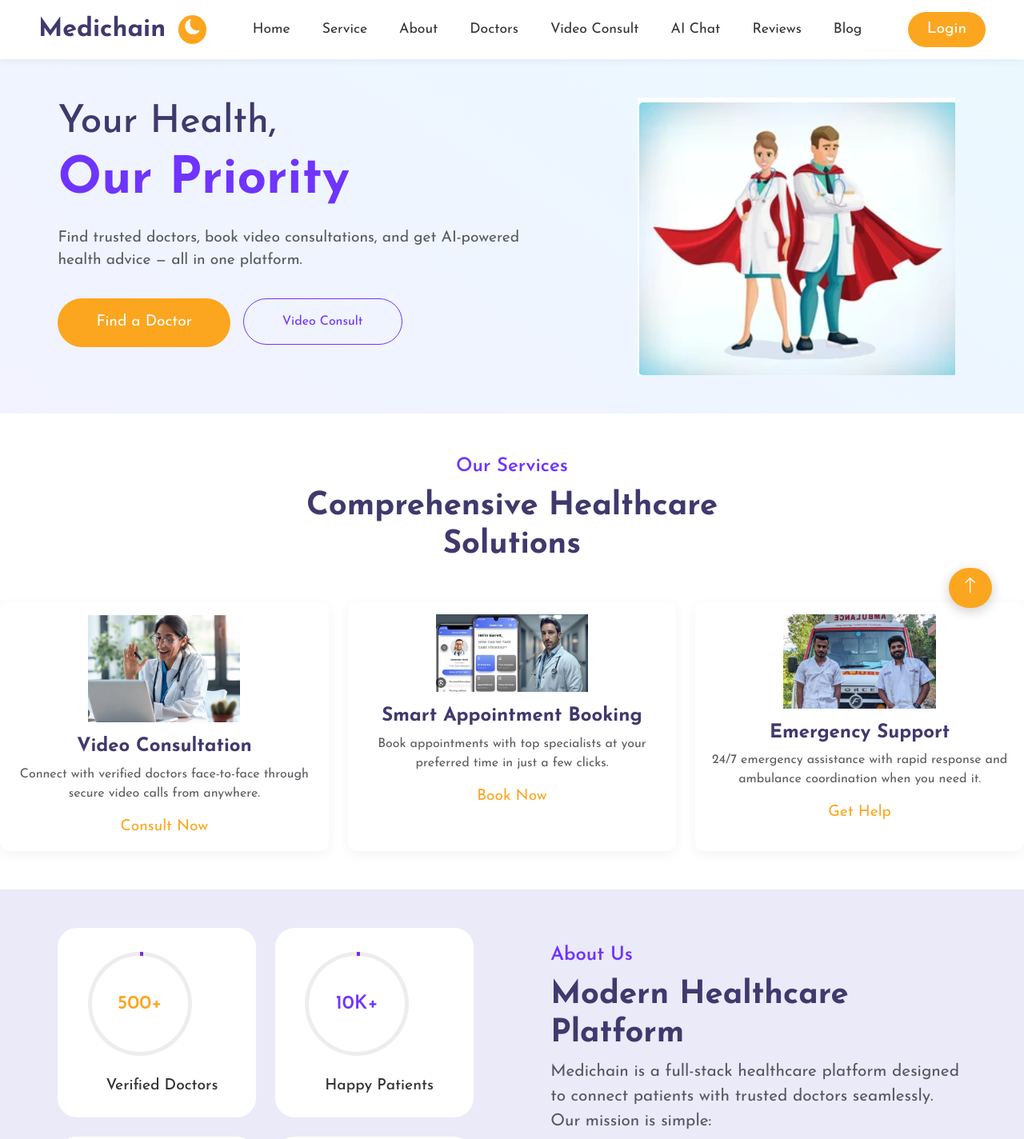
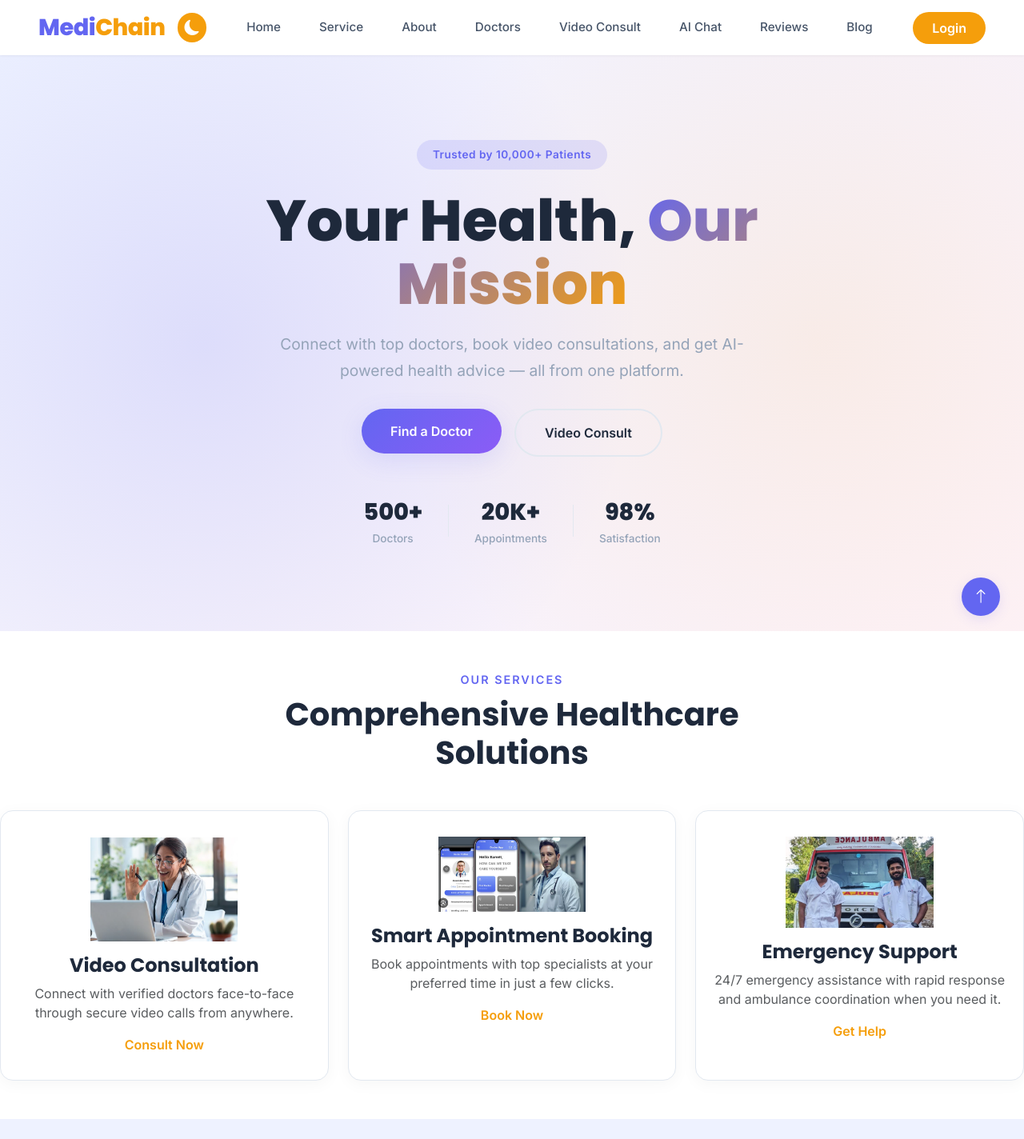
Before and after one commit to Deepali-aggarwal/Medichain---A-virtual-site, a React (Vite) app in the folder client/: page / in a window 1280 px wide. Shown: the top 1424 px of the page at 80% size. Built offline with nearby package versions, Linux system fonts and the light colour scheme.

Commit message:
Feat: Complete UI redesign - centered hero without image, modern colors, Poppins/Inter fonts, gradient accents

```diff
--- a/client/src/components/Navbar.tsx
+++ b/client/src/components/Navbar.tsx
@@ -18,8 +18,8 @@ export default function Navbar({ darkMode, setDarkMode }: NavbarProps) {
   return (
     <nav className="navbar navbar-expand-lg navbar-light bg-white sticky-top" id="navbar-top">
       <div className="container-fluid px-3 px-md-5">
-        <Link className="navbar-brand fw-bold fs-2" to="/" style={{ color: 'var(--heading)' }}>
-          Medichain
+        <Link className="navbar-brand" to="/" style={{ color: 'var(--accent2)', fontFamily: "'Poppins', sans-serif", fontWeight: 800, fontSize: '1.8rem', letterSpacing: '-0.5px' }}>
+          Medi<span style={{ color: 'var(--accent)' }}>Chain</span>
         </Link>
         <div className="d-flex align-items-center gap-2">
           <button
--- a/client/src/index.css
+++ b/client/src/index.css
@@ -1,378 +1,427 @@
 @import 'bootstrap/dist/css/bootstrap.min.css';
 @import 'bootstrap-icons/font/bootstrap-icons.css';
-@import url('https://fonts.googleapis.com/css2?family=Josefin+Sans:wght@300;400;500;600;700&display=swap');
+@import url('https://fonts.googleapis.com/css2?family=Inter:wght@300;400;500;600;700;800;900&family=Poppins:wght@300;400;500;600;700;800;900&display=swap');
 
 :root {
   --bg: #ffffff;
-  --bg2: #f0f2f5;
-  --bg3: rgb(234, 234, 249);
-  --heading: #3f396d;
-  --text: #333;
-  --text-muted: #6c757d;
-  --accent: #fca61f;
-  --accent2: #6f34fe;
-  --card-bg: #fff;
-  --border: #ddd;
+  --bg2: #f8fafc;
+  --bg3: #eef2ff;
+  --heading: #1e293b;
+  --text: #475569;
+  --text-muted: #94a3b8;
+  --accent: #f59e0b;
+  --accent2: #6366f1;
+  --accent-glow: rgba(99, 102, 241, 0.15);
+  --card-bg: #ffffff;
+  --border: #e2e8f0;
+  --hero-start: #eef2ff;
+  --hero-end: #fdf2f8;
 }
 
 [data-theme="dark"] {
-  --bg: #121212;
-  --bg2: #1a1a2e;
-  --bg3: #1e1e3a;
-  --heading: #e0e0ff;
-  --text: #e0e0e0;
-  --text-muted: #aaa;
-  --accent: #fca61f;
-  --accent2: #8b5cf6;
-  --card-bg: #1e1e2e;
-  --border: #333;
+  --bg: #0f172a;
+  --bg2: #1e293b;
+  --bg3: #1e1b4b;
+  --heading: #f1f5f9;
+  --text: #cbd5e1;
+  --text-muted: #64748b;
+  --accent: #fbbf24;
+  --accent2: #818cf8;
+  --accent-glow: rgba(129, 140, 248, 0.15);
+  --card-bg: #1e293b;
+  --border: #334155;
+  --hero-start: #0f172a;
+  --hero-end: #1e1b4b;
 }
 
-* {
-  margin: 0;
-  padding: 0;
-  box-sizing: border-box;
-}
+* { margin: 0; padding: 0; box-sizing: border-box; }
 
 body {
-  font-family: 'Josefin Sans', sans-serif;
+  font-family: 'Inter', sans-serif;
   font-weight: 400;
   background: var(--bg);
   color: var(--text);
   transition: background 0.3s, color 0.3s;
+  overflow-x: hidden;
 }
 
 #navbar-top {
   background: var(--card-bg) !important;
-  box-shadow: 0 2px 10px rgba(0,0,0,0.05);
+  backdrop-filter: blur(10px);
+  box-shadow: 0 1px 3px rgba(0,0,0,0.05);
 }
 
-.nav-menu {
-  border: none;
-  background: transparent;
-  font-size: 1.5rem;
-  color: var(--accent);
-}
+.nav-menu { border: none; background: transparent; font-size: 1.5rem; color: var(--accent); }
 
 .navbar-nav a {
   color: var(--text);
-  position: relative;
+  font-weight: 500;
+  font-size: 0.95rem !important;
+  padding: 8px 12px !important;
+  border-radius: 8px;
+  transition: all 0.2s;
 }
 
 .navbar-nav a:hover {
-  color: var(--accent);
+  color: var(--accent2);
+  background: var(--accent-glow);
 }
 
-.navbar-nav a:after {
-  background: none repeat scroll 0 0 transparent;
-  bottom: 0;
-  content: "";
-  display: block;
-  height: 2px;
-  left: 50%;
-  top: 35px;
-  position: absolute;
-  background: var(--accent);
-  transition: width 0.3s ease 0s, left 0.3s ease 0s;
-  width: 0;
-}
-
-.navbar-nav a:hover:after {
-  width: 100%;
-  left: 0;
-}
+.navbar-nav a:after { display: none; }
 
 .c-btn {
   border: none;
   background: var(--accent);
   color: #fff;
-  font-size: 1.2rem;
+  font-size: 1rem;
+  font-weight: 600;
+  padding: 10px 28px;
+  border-radius: 50px;
+  transition: all 0.3s;
 }
 
 .c-btn:hover {
   background: var(--accent2);
-  color: #fff;
+  transform: translateY(-2px);
+  box-shadow: 0 8px 25px var(--accent-glow);
 }
 
-.home {
-  background: linear-gradient(33deg, rgba(242, 242, 255, 1) 0%, rgba(235, 249, 255, 1) 100%);
-  padding: 30px 0px 10px 0px;
+/* ===== HERO SECTION ===== */
+.hero-section {
+  position: relative;
+  min-height: 90vh;
+  display: flex;
+  align-items: center;
+  justify-content: center;
+  background: linear-gradient(135deg, var(--hero-start), var(--hero-end));
+  overflow: hidden;
+  padding: 60px 20px;
 }
 
-[data-theme="dark"] .home {
-  background: linear-gradient(33deg, #1a1a3e 0%, #12122a 100%);
+.hero-overlay {
+  position: absolute;
+  inset: 0;
+  background: radial-gradient(circle at 20% 50%, var(--accent-glow) 0%, transparent 50%),
+              radial-gradient(circle at 80% 50%, rgba(245, 158, 11, 0.08) 0%, transparent 50%);
+  pointer-events: none;
 }
 
-.home h2 {
-  font-size: clamp(2rem, 5vw, 3rem);
-  line-height: 1.3;
+.hero-content {
+  position: relative;
+  text-align: center;
+  max-width: 800px;
+  z-index: 1;
 }
 
-.c-orange {
+.hero-badge {
+  display: inline-block;
+  background: var(--accent-glow);
   color: var(--accent2);
-  font-weight: 700;
-  font-size: clamp(2.5rem, 6vw, 4rem);
+  font-weight: 600;
+  font-size: 0.85rem;
+  padding: 8px 20px;
+  border-radius: 50px;
+  margin-bottom: 24px;
+  letter-spacing: 0.5px;
 }
 
-.home p {
-  width: fit-content;
-  margin-top: 1rem;
-  font-size: 1.2rem;
+.hero-title {
+  font-family: 'Poppins', sans-serif;
+  font-size: clamp(2.5rem, 6vw, 4.5rem);
+  font-weight: 800;
+  color: var(--heading);
+  line-height: 1.1;
+  margin-bottom: 20px;
 }
 
-.h-btn:hover {
-  background: var(--accent2);
-  color: #fff;
-  transform: translateY(-20px);
-  transition-duration: 1s;
+.hero-highlight {
+  background: linear-gradient(135deg, var(--accent2), var(--accent));
+  -webkit-background-clip: text;
+  -webkit-text-fill-color: transparent;
+  background-clip: text;
 }
 
-.link {
-  text-decoration: none;
-  font-size: 1.2rem;
-  color: var(--accent);
-  position: relative;
+.hero-subtitle {
+  font-size: clamp(1rem, 2vw, 1.2rem);
+  color: var(--text-muted);
+  max-width: 600px;
+  margin: 0 auto 32px;
+  line-height: 1.7;
 }
 
-.link::after {
-  content: '';
-  position: absolute;
-  width: 100%;
-  transform: scaleX(0);
-  height: 2px;
-  bottom: 0;
-  left: 0;
-  top: 20px;
-  background-color: var(--accent2);
-  transform-origin: bottom right;
-  transition: transform 0.25s ease-out;
+.hero-actions {
+  display: flex;
+  gap: 16px;
+  justify-content: center;
+  flex-wrap: wrap;
+  margin-bottom: 48px;
 }
 
-.link:hover {
-  color: var(--accent2);
+.hero-btn-primary {
+  background: linear-gradient(135deg, var(--accent2), #8b5cf6);
+  color: #fff;
+  border: none;
+  padding: 16px 36px;
+  font-size: 1rem;
+  font-weight: 600;
+  border-radius: 50px;
+  cursor: pointer;
+  transition: all 0.3s;
+  box-shadow: 0 8px 30px var(--accent-glow);
 }
 
-.link:hover::after {
-  transform: scaleX(1);
-  transform-origin: bottom left;
+.hero-btn-primary:hover {
+  transform: translateY(-3px);
+  box-shadow: 0 12px 40px var(--accent-glow);
 }
 
-.home img {
-  animation: floatimg 4s ease-in-out infinite;
+.hero-btn-secondary {
+  background: transparent;
+  color: var(--heading);
+  border: 2px solid var(--border);
+  padding: 16px 36px;
+  font-size: 1rem;
+  font-weight: 600;
+  border-radius: 50px;
+  cursor: pointer;
+  transition: all 0.3s;
 }
 
-@keyframes floatimg {
-  0% { transform: translateX(0); }
-  50% { transform: translateX(-24px); }
-  100% { transform: translateX(0); }
+.hero-btn-secondary:hover {
+  border-color: var(--accent2);
+  color: var(--accent2);
+  transform: translateY(-3px);
 }
 
+.hero-stats {
+  display: flex;
+  gap: 32px;
+  justify-content: center;
+  align-items: center;
+  flex-wrap: wrap;
+}
+
+.stat-item { display: flex; flex-direction: column; align-items: center; }
+
+.stat-num {
+  font-family: 'Poppins', sans-serif;
+  font-size: 1.8rem;
+  font-weight: 800;
+  color: var(--heading);
+}
+
+.stat-label { font-size: 0.85rem; color: var(--text-muted); font-weight: 500; }
+
+.stat-divider {
+  width: 1px;
+  height: 40px;
+  background: var(--border);
+}
+
+/* ===== SERVICES ===== */
 .heading small {
   color: var(--accent2);
-  font-size: clamp(1rem, 2.5vw, 1.5rem);
+  font-size: 0.9rem;
   font-weight: 600;
+  text-transform: uppercase;
+  letter-spacing: 2px;
 }
 
 .heading h3 {
   margin-top: 0.5rem;
   color: var(--heading);
+  font-family: 'Poppins', sans-serif;
   font-size: clamp(1.8rem, 4vw, 2.5rem);
   font-weight: 700;
 }
 
-.expertise h4 {
-  color: var(--heading);
-  font-weight: 700;
-}
+.expertise h4 { color: var(--heading); font-weight: 700; font-family: 'Poppins', sans-serif; }
 
-.expertise a { text-decoration: none; color: var(--accent); }
-
+.expertise a { text-decoration: none; color: var(--accent); font-weight: 600; }
 .expertise a:hover { color: var(--accent2); }
 
 .expertise .service-card {
   text-align: center;
-  padding: 15px;
-  border-radius: 0.7rem;
+  padding: 32px 20px;
+  border-radius: 16px;
   background: var(--card-bg);
-  box-shadow: 0 4px 15px rgba(0,0,0,0.05);
+  box-shadow: 0 4px 20px rgba(0,0,0,0.04);
   height: 100%;
+  transition: all 0.3s;
+  border: 1px solid var(--border);
 }
 
+.expertise .service-card:hover {
+  transform: translateY(-8px);
+  box-shadow: 0 12px 40px var(--accent-glow);
+  border-color: var(--accent2);
+}
+
+/* ===== ABOUT ===== */
 .skill { background-color: var(--bg3); }
 
 .progress-card {
-  padding: 12% 10% 10% 15%;
+  padding: 24px 16px;
   background-color: var(--card-bg);
   text-align: center;
-  border-radius: 10%;
+  border-radius: 16px;
+  border: 1px solid var(--border);
+  transition: all 0.3s;
 }
 
 .progress-card:hover {
-  transform: scale(1.1, 1.1);
-  transition-duration: 0.6s;
+  transform: scale(1.05);
+  box-shadow: 0 8px 30px var(--accent-glow);
 }
 
 .circular-progress {
   position: relative;
-  height: 130px;
-  width: 130px;
+  height: 120px;
+  width: 120px;
   border-radius: 50%;
-  background: conic-gradient(#7d2ae8 3.6deg, #ededed 0deg);
+  background: conic-gradient(var(--accent2) 3.6deg, var(--bg3) 0deg);
   display: flex;
   align-items: center;
   justify-content: center;
+  margin: 0 auto;
 }
 
 .circular-progress::before {
   content: "";
   position: absolute;
-  height: 120px;
-  width: 120px;
+  height: 100px;
+  width: 100px;
   border-radius: 50%;
   background-color: var(--card-bg);
 }
 
-.progress-value { position: relative; font-size: 1.5rem; font-weight: 600; }
+.progress-value { position: relative; font-size: 1.3rem; font-weight: 700; z-index: 1; }
 .html-progress { color: var(--accent); }
 .javascript-progress { color: var(--accent2); }
-.php-progress { color: #20c997; }
+.php-progress { color: #10b981; }
 .reactjs-progress { color: var(--heading); }
 
-.text { font-size: 1.2rem; font-weight: 500; }
-.heading p { font-size: 1.3rem; }
+.text { font-size: 1rem; font-weight: 600; color: var(--text-muted); }
 
-.post .content h4 { font-size: 1rem; font-weight: 700; }
-
+/* ===== DOCTORS ===== */
 .post .card {
   border: none;
+  border-radius: 16px;
   background: var(--card-bg);
-  box-shadow: 0 4px 15px rgba(0,0,0,0.05);
-  transition: transform 0.3s;
+  box-shadow: 0 4px 20px rgba(0,0,0,0.04);
+  transition: all 0.3s;
+  overflow: hidden;
+  border: 1px solid var(--border);
 }
 
 .post .card:hover {
   transform: translateY(-8px);
+  box-shadow: 0 12px 40px rgba(0,0,0,0.08);
 }
 
-.testimonial img:hover {
-  transform: scale(1.05);
-  transition-duration: 1s;
-}
+.card-img-top { height: 260px; width: 100%; object-fit: cover; }
 
-.testimonial h4 { color: var(--heading); }
-.testimonial i { font-size: 2.9rem; color: var(--accent); }
-.testimonial .nextprev-btn { border: none; background: transparent; }
+.post .card-body { padding: 20px; }
 
-.prev:hover, .prev-btn:hover { color: var(--accent2); transform: translateX(-10px); transition-duration: 1s; }
-.next:hover, .next-btn:hover { color: var(--accent2); transform: translateX(10px); transition-duration: 1s; }
+.post .card-title { font-family: 'Poppins', sans-serif; font-weight: 700; color: var(--heading); }
 
+/* ===== TESTIMONIALS ===== */
+.testimonial img:hover { transform: scale(1.03); transition-duration: 0.8s; }
+.testimonial h4 { color: var(--heading); font-family: 'Poppins', sans-serif; }
+.testimonial i { font-size: 2.5rem; color: var(--accent); opacity: 0.5; }
+.testimonial .nextprev-btn { border: none; background: transparent; font-size: 1.5rem; color: var(--text-muted); }
+.testimonial .nextprev-btn:hover { color: var(--accent2); }
+
+/* ===== BLOG ===== */
 .blog { background-color: var(--bg3); }
 
 .blog .blogpost .card {
   border: none;
-  border-radius: 5%;
+  border-radius: 16px;
   background: var(--card-bg);
-  box-shadow: 0 4px 15px rgba(0,0,0,0.05);
+  box-shadow: 0 4px 20px rgba(0,0,0,0.04);
+  transition: all 0.3s;
+  overflow: hidden;
+  border: 1px solid var(--border);
 }
 
-.nav-bg { background-color: var(--card-bg); }
-.blog .blogpost small { color: var(--accent2); font-size: 1.1rem; }
-
-.blog .blogpost h4, .blogpost a {
-  color: var(--heading);
-  font-weight: 700;
-  margin-top: 1rem;
-  text-decoration: none;
+.blog .blogpost .card:hover {
+  transform: translateY(-6px);
+  box-shadow: 0 12px 40px rgba(0,0,0,0.08);
 }
 
-.blogpost a:hover { color: var(--accent); }
+.blog .blogpost small { color: var(--accent2); font-weight: 600; }
+.blog .blogpost h4 { font-family: 'Poppins', sans-serif; font-weight: 700; color: var(--heading); margin-top: 0.5rem; }
+.blog .blogpost .card-img-top { border-radius: 16px 16px 0 0 !important; }
 
-.blog .blogpost .read-more-btn {
-  text-decoration: none;
-  color: var(--accent);
-  font-size: 1.1rem;
+/* ===== CONTACT ===== */
+.contact { background-color: var(--bg2); }
+.contact-details i { font-size: 1.3rem; color: var(--accent2); }
+.contact-details p { font-size: 1rem; margin-left: 0.5rem; color: var(--text); }
+.contact-form .form-control:focus { box-shadow: none; border-color: var(--accent2); }
+.contact-form .form-control {
+  padding: 12px 16px;
+  border-radius: 12px;
+  background: var(--card-bg);
+  color: var(--text);
+  border: 1px solid var(--border);
+  width: 100%;
 }
 
-.blog .blogpost .read-more-btn:hover { color: var(--accent2); }
-
-.btn-c {
-  margin-left: 94%;
-  background-color: transparent;
-  border: none;
-  color: #fff;
-  font-size: 2rem;
-  margin-top: -3%;
-}
-
-.btn-c i { color: var(--accent); }
-
-.modal-body .content span { font-size: 1rem; }
-.modal-body .content small { font-size: 1rem; color: var(--accent2); }
-
-.contact { background-color: var(--bg2); }
-
-.contact-details i { font-size: 1.5rem; color: var(--accent); }
-.contact-details p { font-size: 1.2rem; margin-left: 1rem; }
-.contact-form .form-control:focus { box-shadow: none; border: 1px solid var(--accent); }
-.contact-form .form-control {
-  padding: 10px;
-  width: 100%;
-  background: var(--card-bg);
-  color: var(--text);
-  border-color: var(--border);
-}
-
-footer { background-color: #211e39; }
-
-footer .link-group a {
-  margin-left: 10px;
-  margin-right: 10px;
-  text-decoration: none;
-  color: #6c757d;
-  font-size: 1.1rem;
-  margin-top: 1rem;
-}
-
+/* ===== FOOTER ===== */
+footer { background-color: #0f172a; }
+footer .link-group a { margin: 0 12px; text-decoration: none; color: #94a3b8; font-size: 0.95rem; transition: color 0.2s; }
 footer .link-group a:hover { color: var(--accent); }
 
 .social-links button {
   border: none;
-  margin-right: 1rem;
-  font-size: 1.2rem;
-  background-color: #fff;
-  padding: 14px 15px 10px 15px;
+  margin: 0 8px;
+  font-size: 1.1rem;
+  background-color: #1e293b;
+  color: #94a3b8;
+  padding: 12px 14px;
+  border-radius: 50%;
+  transition: all 0.3s;
 }
 
-.social-links .dribble { color: #f33a7e; }
-.social-links button:hover { color: #fff; transform: translateY(-20px); transition-duration: 1s; }
+.social-links button:hover { color: #fff; transform: translateY(-5px); }
 .social-links .dribble:hover { background-color: #f33a7e; }
-.social-links .whatsapp { color: #25D366; }
 .social-links .whatsapp:hover { background-color: #25D366; }
-.social-links .behance { color: #255afc; }
 .social-links .behance:hover { background-color: #255afc; }
 
+/* ===== BACK TO TOP ===== */
 #btn-back-to-top {
   position: fixed;
-  bottom: 40px;
-  right: 40px;
-  font-size: 1.4rem;
-  background-color: var(--accent);
+  bottom: 30px;
+  right: 30px;
+  width: 48px;
+  height: 48px;
+  font-size: 1.2rem;
+  background: var(--accent2);
   color: #fff;
   border: none;
-  box-shadow: 0 4px 15px rgba(0,0,0,0.2);
+  border-radius: 50% !important;
+  box-shadow: 0 4px 15px var(--accent-glow);
+  display: flex !important;
+  align-items: center;
+  justify-content: center;
+  z-index: 999;
+  transition: all 0.3s;
 }
 
-.card-img-top {
-  height: 250px;
-  width: 100%;
-  object-fit: cover;
-  object-position: top center;
+#btn-back-to-top:hover {
+  transform: translateY(-3px);
+  box-shadow: 0 8px 25px var(--accent-glow);
 }
 
+/* ===== RESPONSIVE ===== */
 @media (max-width: 768px) {
-  .home { text-align: center; }
-  .home p { width: 100%; }
-  .progress-card { padding: 8%; margin: 0 !important; }
-  .contact-form .form-control { width: 100%; }
-  .social-links button { margin-right: 0.5rem; padding: 10px 12px 8px 12px; }
+  .hero-section { min-height: 80vh; padding: 40px 16px; }
+  .hero-stats { gap: 20px; }
+  .stat-divider { height: 30px; }
+  .stat-num { font-size: 1.4rem; }
+  .hero-actions { flex-direction: column; align-items: center; }
+  .hero-btn-primary, .hero-btn-secondary { width: 100%; max-width: 300px; text-align: center; }
+  .progress-card { padding: 16px; }
+  .social-links button { margin: 0 4px; padding: 10px 12px; }
 }
--- a/client/src/pages/Home.tsx
+++ b/client/src/pages/Home.tsx
@@ -24,26 +24,30 @@ export default function Home() {
     <div className={darkMode ? 'dark-mode' : ''}>
       <Navbar darkMode={darkMode} setDarkMode={setDarkMode} />
 
-      <section className="home pt-5 pb-5" id="home">
-        <div className="row justify-content-evenly align-middle">
-          <div className="col-10 col-md-6 text-center text-md-start" data-aos="slide-right">
-            <h2 style={{ color: 'var(--heading)' }}>
-              Your Health, <br /><span className="c-orange">Our Priority</span>
-            </h2>
-            <p className="text-muted">
-              Find trusted doctors, book video consultations, and get AI-powered health advice — all in one platform.
-            </p>
-            <div className="d-flex gap-3 flex-wrap justify-content-center justify-content-md-start">
-              <Link to="/reviews">
-                <button className="c-btn h-btn mt-3 py-3 px-5 rounded-pill">Find a Doctor</button>
-              </Link>
-              <Link to="/video-consult">
-                <button className="btn btn-outline-primary mt-3 py-3 px-5 rounded-pill" style={{ borderColor: 'var(--accent2)', color: 'var(--accent2)' }}>Video Consult</button>
-              </Link>
-            </div>
+      <section className="hero-section" id="home">
+        <div className="hero-overlay"></div>
+        <div className="hero-content" data-aos="fade-up">
+          <span className="hero-badge">Trusted by 10,000+ Patients</span>
+          <h1 className="hero-title">
+            Your Health, <span className="hero-highlight">Our Mission</span>
+          </h1>
+          <p className="hero-subtitle">
+            Connect with top doctors, book video consultations, and get AI-powered health advice — all from one platform.
+          </p>
+          <div className="hero-actions">
+            <Link to="/reviews">
+              <button className="hero-btn-primary">Find a Doctor</button>
+            </Link>
+            <Link to="/video-consult">
+              <button className="hero-btn-secondary">Video Consult</button>
+            </Link>
           </div>
-          <div className="col-10 col-md-4 d-none d-md-block">
-            <img src="/images/doctor.png" className="img-fluid" alt="" />
+          <div className="hero-stats">
+            <div className="stat-item"><span className="stat-num">500+</span><span className="stat-label">Doctors</span></div>
+            <div className="stat-divider"></div>
+            <div className="stat-item"><span className="stat-num">20K+</span><span className="stat-label">Appointments</span></div>
+            <div className="stat-divider"></div>
+            <div className="stat-item"><span className="stat-num">98%</span><span className="stat-label">Satisfaction</span></div>
           </div>
         </div>
       </section>
```
